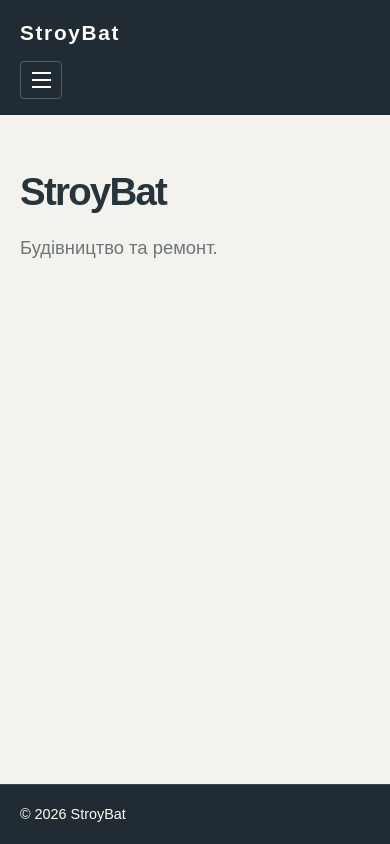
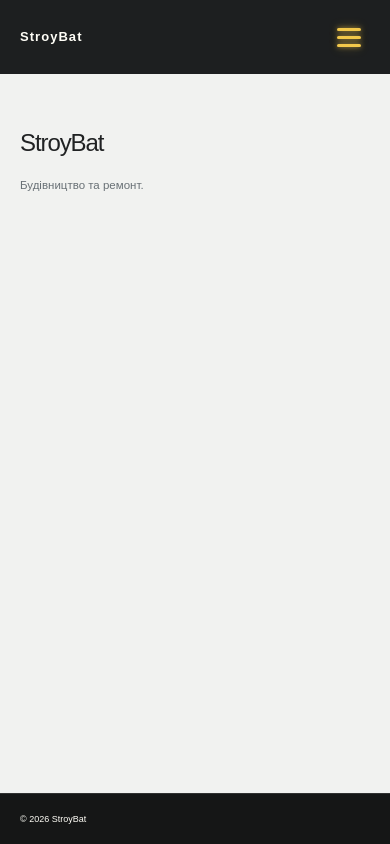
Before and after one commit to Natl1x/stroybat-site, a Flask app: page / in a window 390 px wide. Run offline with Flask 3, Linux system fonts and the light colour scheme; some libraries are stand-ins or nearby versions.

Commit message:
Покращена адаптація, анімація шторки.

```diff
--- a/static/scripts/navigation.js
+++ b/static/scripts/navigation.js
@@ -11,7 +11,10 @@ const closeMenu = () => {
 };
 
 menuButton?.addEventListener("click", () => {
-    navigation?.classList.add("is-open");
+    if (!navigation) return;
+    navigation.classList.remove("is-open");
+    void navigation.offsetWidth;
+    requestAnimationFrame(() => navigation.classList.add("is-open"));
     menuButton.setAttribute("aria-expanded", "true");
     document.body.classList.add("menu-open");
 });
--- a/static/styles/style.css
+++ b/static/styles/style.css
@@ -1,12 +1,12 @@
 :root {
-    --color-header: #202b33;
-    --color-content: #f4f2ed;
-    --color-header-text: #fffdf8;
-    --color-content-text: #27343b;
-    --color-footer: #202b33;
-    --color-accent: #d87542;
-    --color-muted: #69767b;
-    --color-line: #dedbd4;
+    --color-header: #1d1f20;
+    --color-content: #f1f2f0;
+    --color-header-text: #fffef7;
+    --color-content-text: #202223;
+    --color-footer: #151616;
+    --color-accent: #f2c84b;
+    --color-muted: #687075;
+    --color-line: #d2d5d2;
 }
 
 * {
@@ -63,10 +63,19 @@ nav a {
     font-size: 0.95rem;
     font-weight: 700;
     text-shadow: 0 0 0 transparent;
-    transition: color 220ms ease, text-shadow 220ms ease;
+    transition: color 220ms ease, background-color 220ms ease, box-shadow 220ms ease;
 }
 
-.nav-icon,
+.nav-icon {
+    display: inline-block;
+    width: 18px;
+    margin-right: 7px;
+    color: var(--color-accent);
+    font-size: 0.95rem;
+    text-align: center;
+    vertical-align: -1px;
+}
+
 .menu-toggle,
 .menu-close,
 .navigation-backdrop {
@@ -165,10 +181,14 @@ footer p {
 
 @media (max-width: 640px) {
     header {
-        align-items: flex-start;
-        flex-direction: column;
-        gap: 12px;
+        align-items: center;
+        flex-direction: row;
+        gap: 16px;
         padding: 16px 20px;
+    }
+
+    header > a {
+        flex: 1;
     }
 
     nav {
@@ -227,23 +264,50 @@ footer p {
 
     .menu-toggle {
         display: flex;
+        flex: 0 0 42px;
         width: 42px;
-        height: 38px;
+        height: 42px;
         align-items: center;
         justify-content: center;
         flex-direction: column;
         gap: 5px;
-        border: 1px solid rgb(255 255 255 / 24%);
-        border-radius: 4px;
+        border: 0;
+        border-radius: 0;
+        color: var(--color-accent);
         background: transparent;
+        box-shadow: none;
         cursor: pointer;
+        transition: transform 180ms ease, box-shadow 180ms ease, background-color 180ms ease;
     }
 
-    .menu-toggle span {
-        display: block;
-        width: 19px;
-        height: 2px;
-        background: var(--color-header-text);
+    .menu-toggle:hover,
+    .menu-toggle:focus-visible {
+        background: transparent;
+        box-shadow: none;
+        outline: none;
+        transform: none;
+    }
+
+    .menu-toggle .menu-line {
+        display: block !important;
+        flex: 0 0 3px !important;
+        width: 24px !important;
+        min-width: 24px !important;
+        height: 3px !important;
+        min-height: 3px !important;
+        margin: 0 !important;
+        padding: 0 !important;
+        border: 0 !important;
+        border-radius: 3px;
+        background: var(--color-accent) !important;
+        box-shadow: 0 0 5px rgb(242 200 75 / 65%), 0 0 11px rgb(242 200 75 / 30%);
+        transition: background-color 180ms ease, box-shadow 180ms ease;
+    }
+
+    .menu-toggle:hover .menu-line,
+    .menu-toggle:focus-visible .menu-line {
+        background: #fff4bd;
+        box-shadow: 0 0 9px rgb(255 244 189 / 90%);
     }
 
     .menu-close {
--- a/templates/base.html
+++ b/templates/base.html
@@ -4,22 +4,25 @@
     <meta charset="UTF-8">
     <meta name="viewport" content="width=device-width, initial-scale=1.0">
     <title>{% block title %}StroyBat{% endblock %}</title>
+    <link rel="stylesheet" href="https://maxcdn.bootstrapcdn.com/bootstrap/3.4.1/css/bootstrap.min.css">
     <link rel="stylesheet" href="{{ url_for('static', filename='styles/style.css') }}">
 </head>
 <body>
     <header>
         <a href="{{ url_for('home') }}" aria-label="StroyBat — головна">StroyBat</a>
         <button class="menu-toggle" type="button" aria-expanded="false" aria-controls="site-navigation" aria-label="Відкрити навігацію">
-            <span></span><span></span><span></span>
+            <span class="menu-line" aria-hidden="true"></span>
+            <span class="menu-line" aria-hidden="true"></span>
+            <span class="menu-line" aria-hidden="true"></span>
         </button>
         <div class="navigation-backdrop" data-menu-close></div>
         <nav id="site-navigation" aria-label="Головна навігація">
             <button class="menu-close" type="button" data-menu-close aria-label="Закрити навігацію">&times;</button>
             <ul>
-                <li><a href="{{ url_for('home') }}" {% if request.endpoint == 'home' %}class="active" aria-current="page"{% endif %}><span class="nav-icon" aria-hidden="true">⌂</span>Головна</a></li>
-                <li><a href="{{ url_for('about') }}" {% if request.endpoint == 'about' %}class="active" aria-current="page"{% endif %}><span class="nav-icon" aria-hidden="true">◉</span>Про нас</a></li>
-                <li><a href="{{ url_for('services') }}" {% if request.endpoint == 'services' %}class="active" aria-current="page"{% endif %}><span class="nav-icon" aria-hidden="true">▦</span>Послуги</a></li>
-                <li><a href="{{ url_for('contacts') }}" {% if request.endpoint == 'contacts' %}class="active" aria-current="page"{% endif %}><span class="nav-icon" aria-hidden="true">✆</span>Контакти</a></li>
+                <li><a href="{{ url_for('home') }}" {% if request.endpoint == 'home' %}class="active" aria-current="page"{% endif %}><span class="nav-icon glyphicon glyphicon-home" aria-hidden="true"></span>Головна</a></li>
+                <li><a href="{{ url_for('about') }}" {% if request.endpoint == 'about' %}class="active" aria-current="page"{% endif %}><span class="nav-icon glyphicon glyphicon-info-sign" aria-hidden="true"></span>Про нас</a></li>
+                <li><a href="{{ url_for('services') }}" {% if request.endpoint == 'services' %}class="active" aria-current="page"{% endif %}><span class="nav-icon glyphicon glyphicon-th-list" aria-hidden="true"></span>Послуги</a></li>
+                <li><a href="{{ url_for('contacts') }}" {% if request.endpoint == 'contacts' %}class="active" aria-current="page"{% endif %}><span class="nav-icon glyphicon glyphicon-phone" aria-hidden="true"></span>Контакти</a></li>
             </ul>
         </nav>
     </header>
```
Also changed, not shown: other parts of static/styles/style.css (+33 -9 lines).
